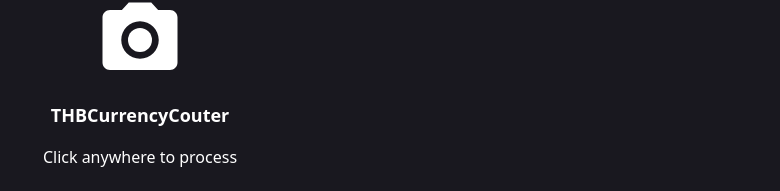
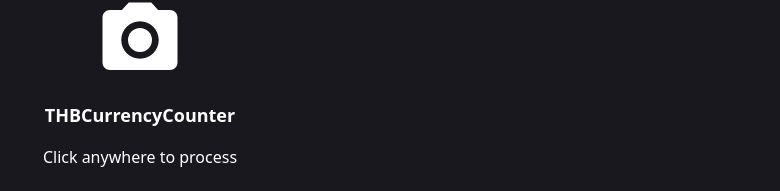
Before and after one commit to Jakrapat-M/THB_AI_Counter, a React (Create React App) app in the folder frontend/: page / in a window 1280 px wide. Shown: the part 318-509 px from the top of the page, without its empty margins (500-1280 px from the left). Built offline with nearby package versions, Linux system fonts and the light colour scheme.

Commit message:
[FIX] typo

```diff
--- a/frontend/src/App.js
+++ b/frontend/src/App.js
@@ -157,7 +157,7 @@
 
               <p className="text-center"><PhotoCameraIcon style={{ fontSize: 90 }} /></p>
 
-            <h3 className="text-lg font-semibold text-center">THBCurrencyCouter</h3>
+            <h3 className="text-lg font-semibold text-center">THBCurrencyCounter</h3>
             <p className="text-center">Click anywhere to process</p>
           </Stack>
         </div>
```
